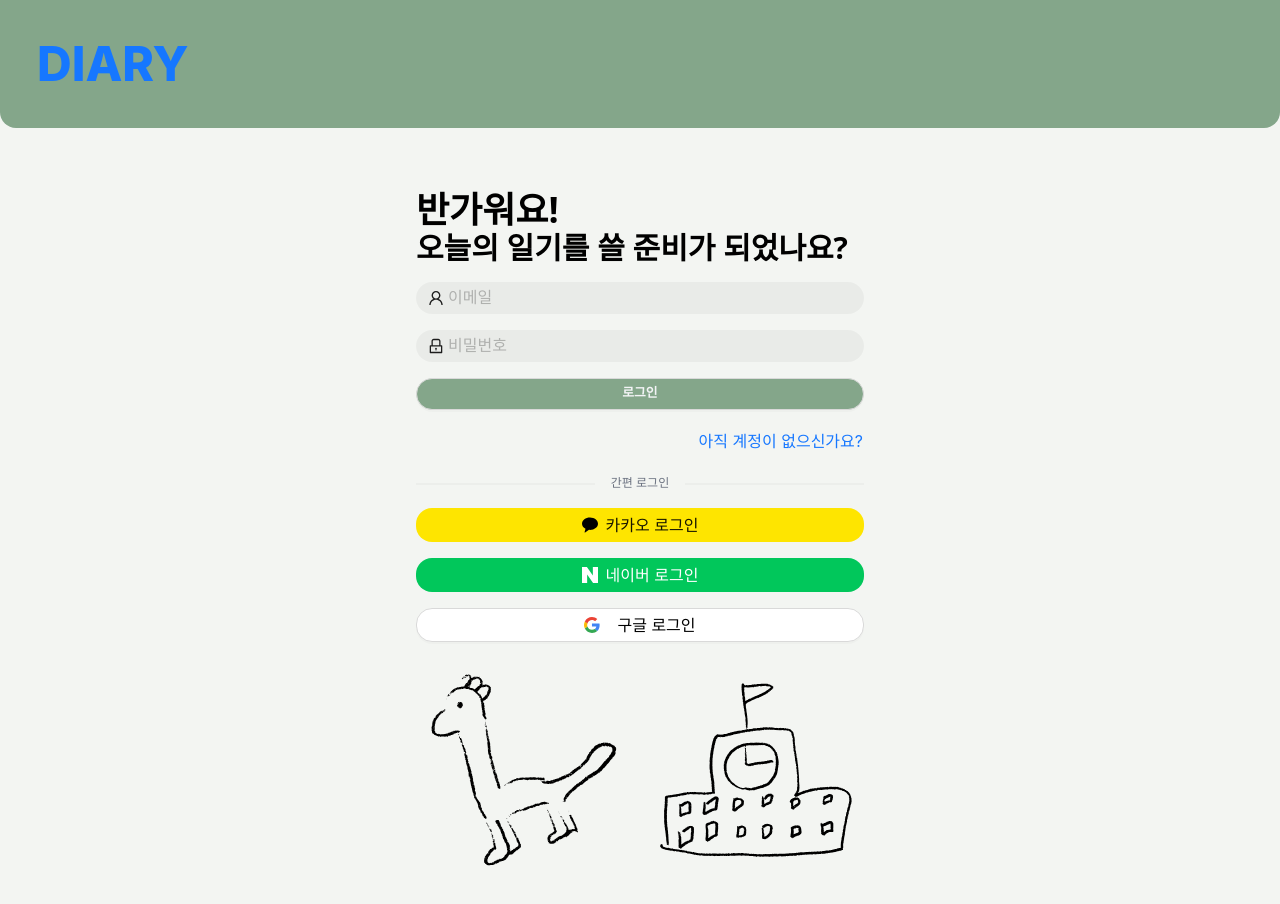
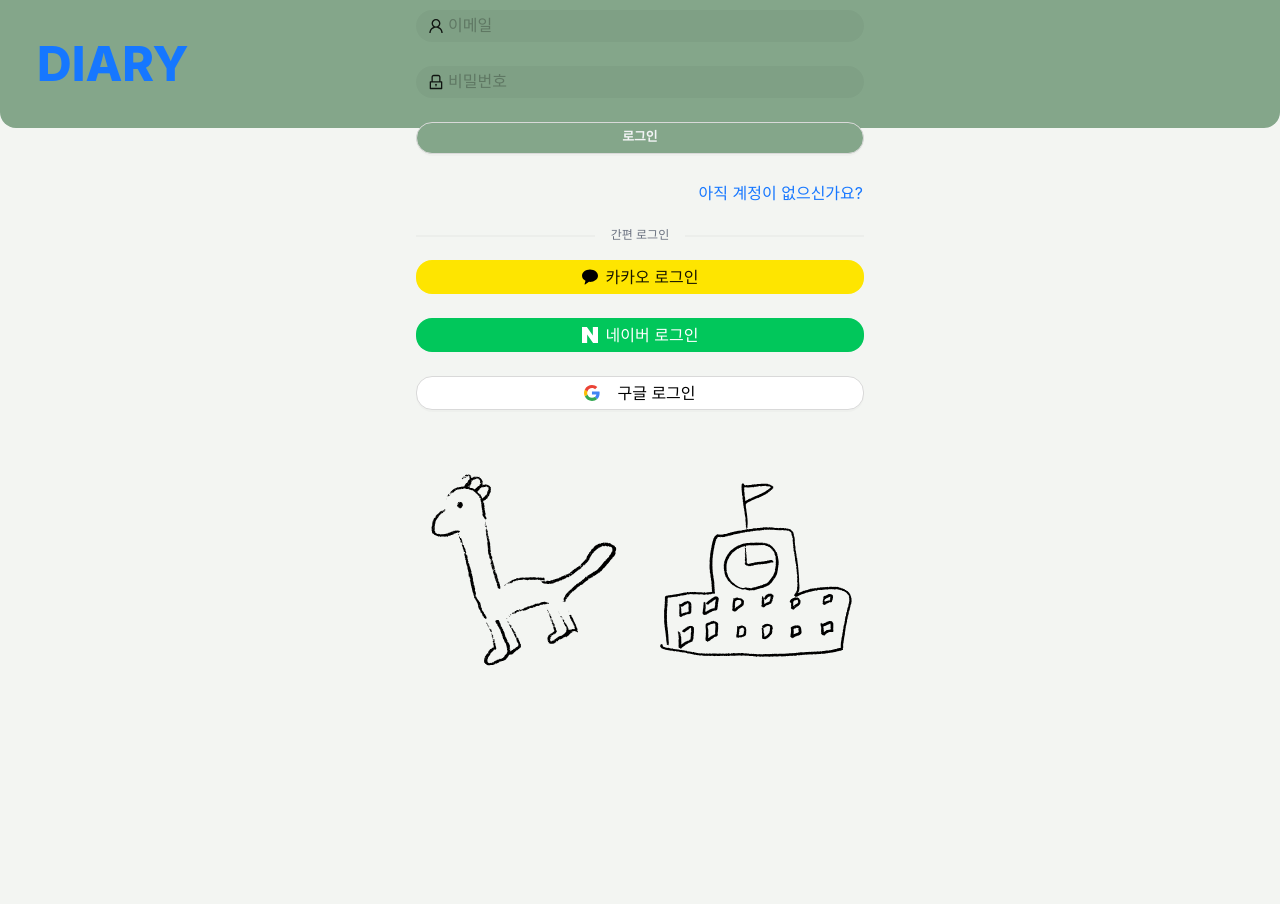
Before and after one commit to ta09472/diary-web, a React (Vite) app: page /login in a window 1280 px wide. Shown: the top 904 px of the page. After the commit the page ends 800 px from the top, so only its background shows below. Built offline with nearby package versions, Linux system fonts and the light colour scheme; a web font is replaced by a local one.

Commit message:
스타일 수정

```diff
--- a/src/components/HistoryCard.tsx
+++ b/src/components/HistoryCard.tsx
@@ -25,7 +25,7 @@
   return (
     <Card
       loading={loading}
-      className="py-4"
+      className="py-4 rounded-lg"
       classNames={{
         cover: 'flex px-6 pt-4 text-gray-400 text-2xl'
       }}
--- a/src/page/Diary.tsx
+++ b/src/page/Diary.tsx
@@ -56,7 +56,7 @@
   return (
     <div
       className="m-10 mt-[8rem] flex flex-col  gap-8"
-      style={{ height: `calc(100vh - 30rem)` }}
+      style={{ height: `calc(100vh - 34rem)` }}
     >
       {messageContextHolder}
       <div className="border-4 border-[#c3cfc7] w-full h-[60rem] rounded-xl ">
--- a/src/page/HistoryDetail.tsx
+++ b/src/page/HistoryDetail.tsx
@@ -70,7 +70,7 @@
           </div>
 
           <div className="flex flex-col border-t-4 border-[#c3cfc7] max-h-[50rem]">
-            <div className="overflow-y-scroll min-h-[35rem]">
+            <div className="overflow-y-scroll min-h-[20rem]">
               <p className=" p-4 text-4xl w-full  text-gray-700 tracking-wide leading-relaxed">
                 {data.value}
               </p>
--- a/src/page/SignIn.tsx
+++ b/src/page/SignIn.tsx
@@ -27,9 +27,12 @@
   const navigate = useNavigate()
 
   return (
-    <div className="w-full h-[100vh] lg:w-[34rem] p-12 flex flex-col justify-center items-center place-self-center">
+    <div
+      className="w-full lg:w-[34rem] p-12 flex flex-col justify-center items-center"
+      style={{ height: `calc(100vh - 30rem)` }}
+    >
       {contextHolder}
-      <div className="flex flex-col gap-4 w-full">
+      <div className="flex flex-col gap-6 w-full">
         <div className=" text-[4rem] lg:text-4xl font-sans text-black font-semibold">
           반가워요!
           <br />
@@ -69,7 +72,7 @@
           간편 로그인
         </div>
       </Divider>
-      <div className="flex flex-col gap-4 w-full">
+      <div className="flex flex-col gap-6 w-full">
         <Button
           type="text"
           block
@@ -113,7 +116,7 @@
           &nbsp; 구글 로그인
         </Button>
       </div>
-      <div className="flex justify-between gap-10 mt-8">
+      <div className="flex justify-between gap-10 mt-16">
         <img
           src={dinosaur}
           className="w-[20rem] lg:w-[12rem]"
```
